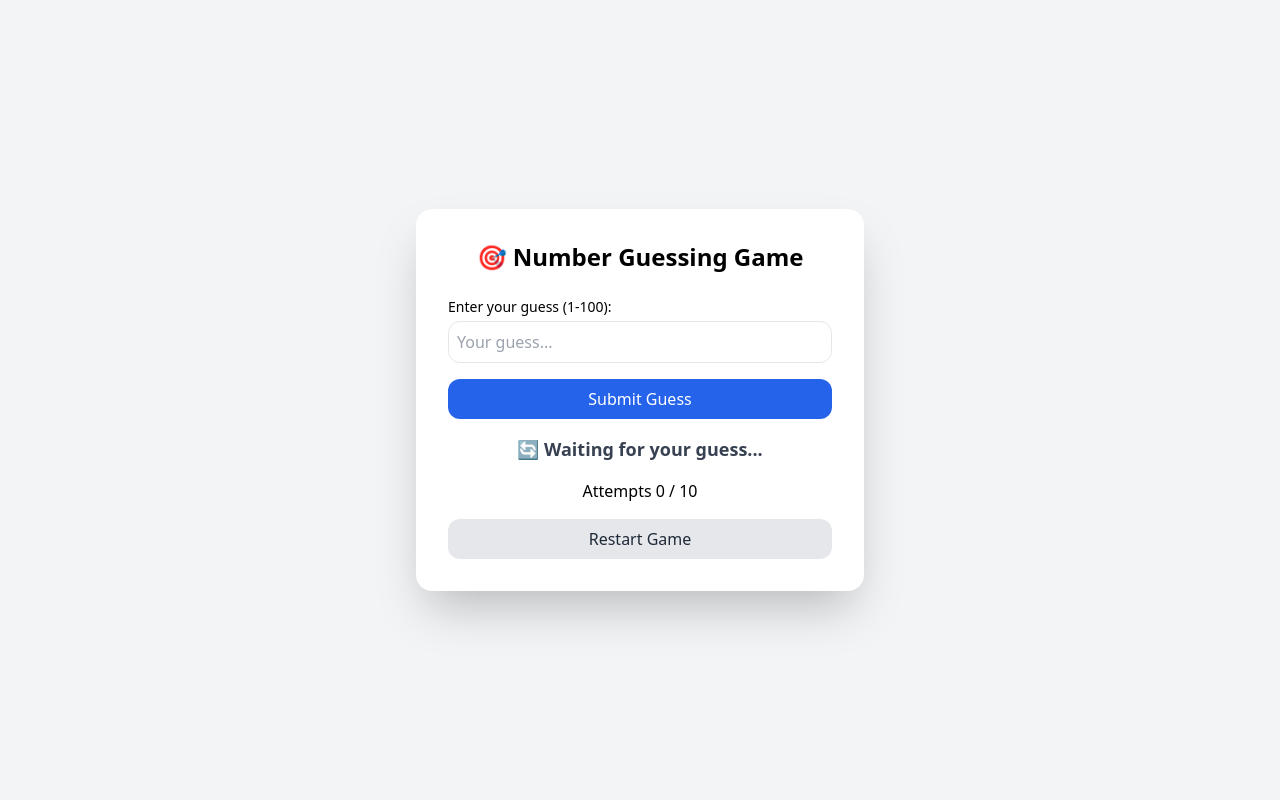
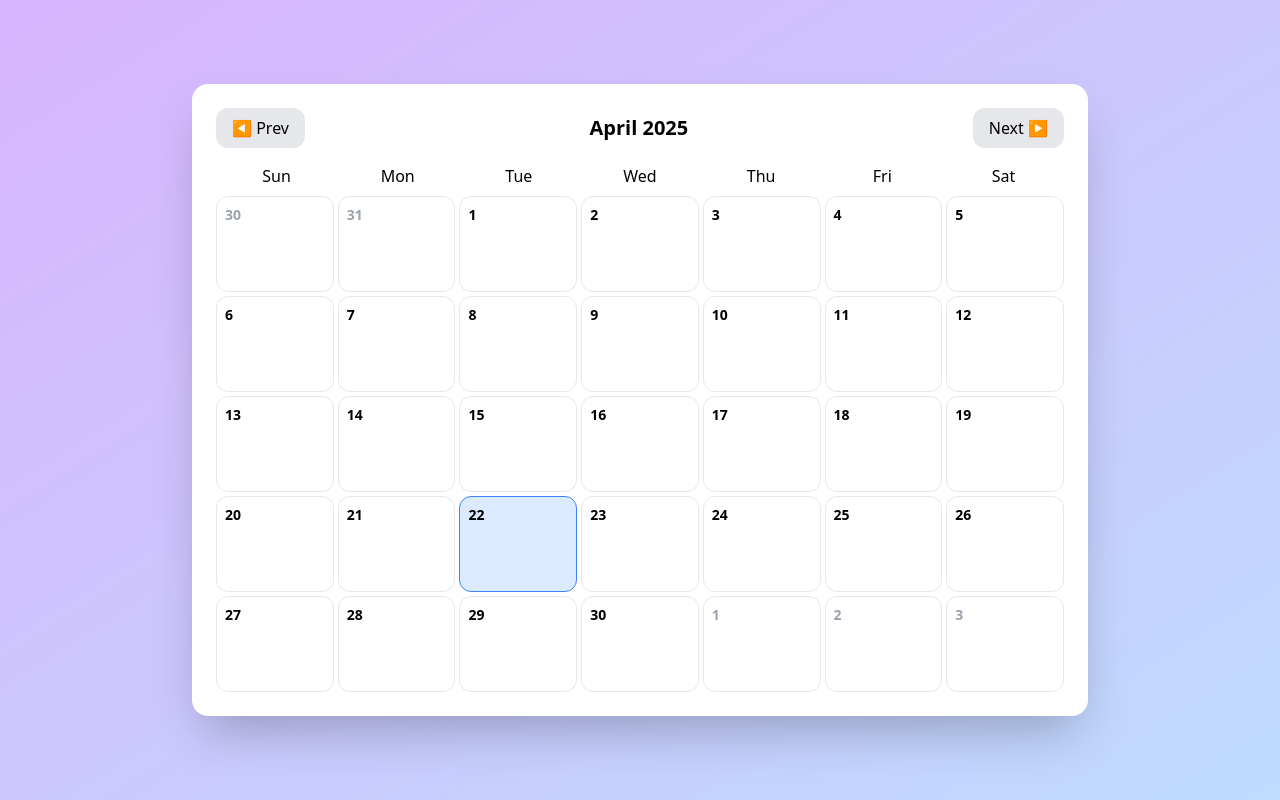
Before and after one commit to yash-sain/my-own-component-logic, a React (Create React App) app: page / in a window 1280 px wide. Built offline with nearby package versions, Linux system fonts and the light colour scheme; the HTML template or start-up script is replaced by a standard one.

Commit message:
refactor/code

```diff
--- a/src/App.js
+++ b/src/App.js
@@ -8,11 +8,11 @@ import CalendarScheduler from './components/CalendarScheduler/CalendarScheduler'
 const App = () => {
   return (
     <div>
-      <NumberGuessingGame />
+      {/* <NumberGuessingGame /> */}
       {/* <RockPaperScissors /> */}
       {/* <PasswordGenerator /> */}
       {/* <TodoApp /> */}
-      {/* <CalendarScheduler /> */}
+      <CalendarScheduler />
     </div>
   )
 }
```
